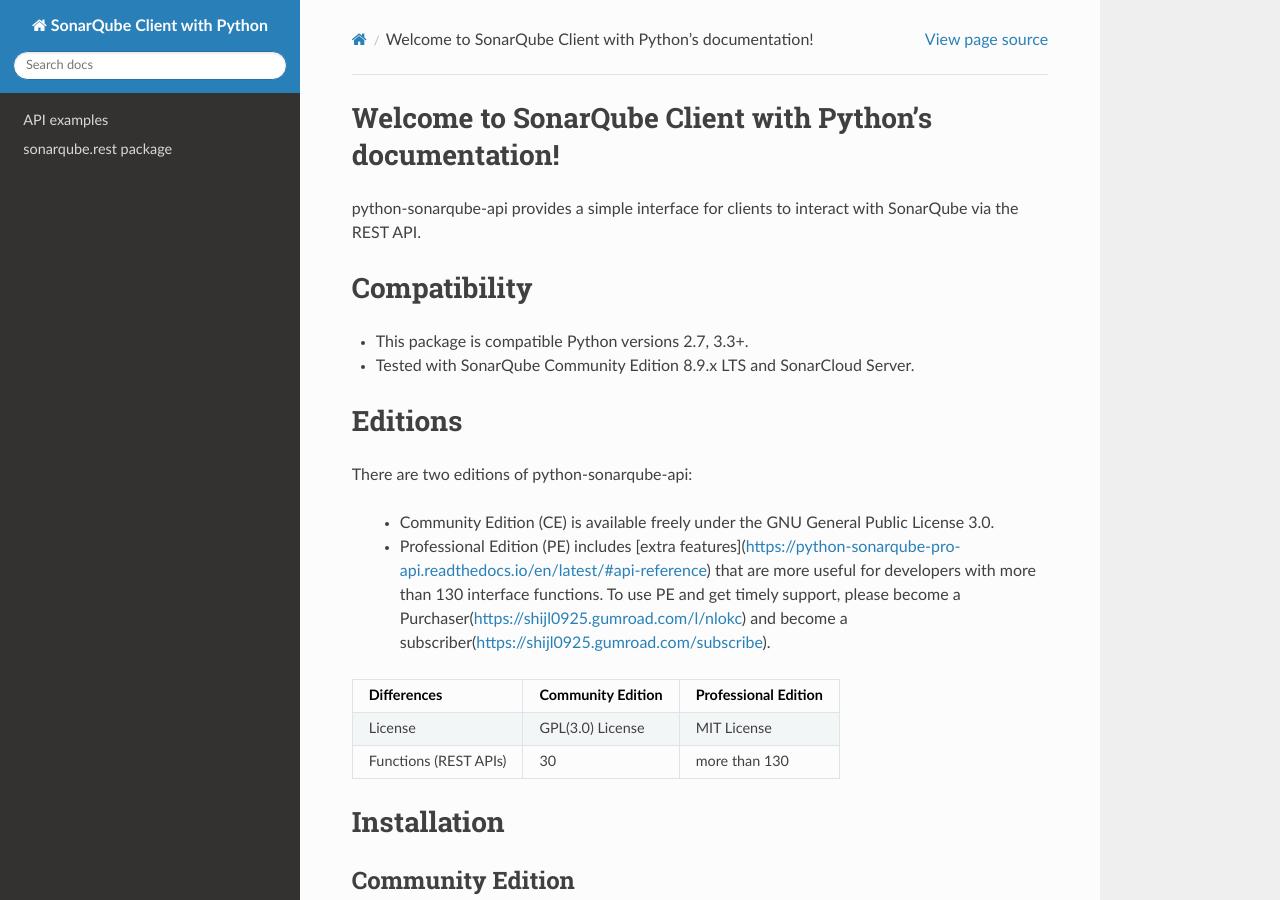
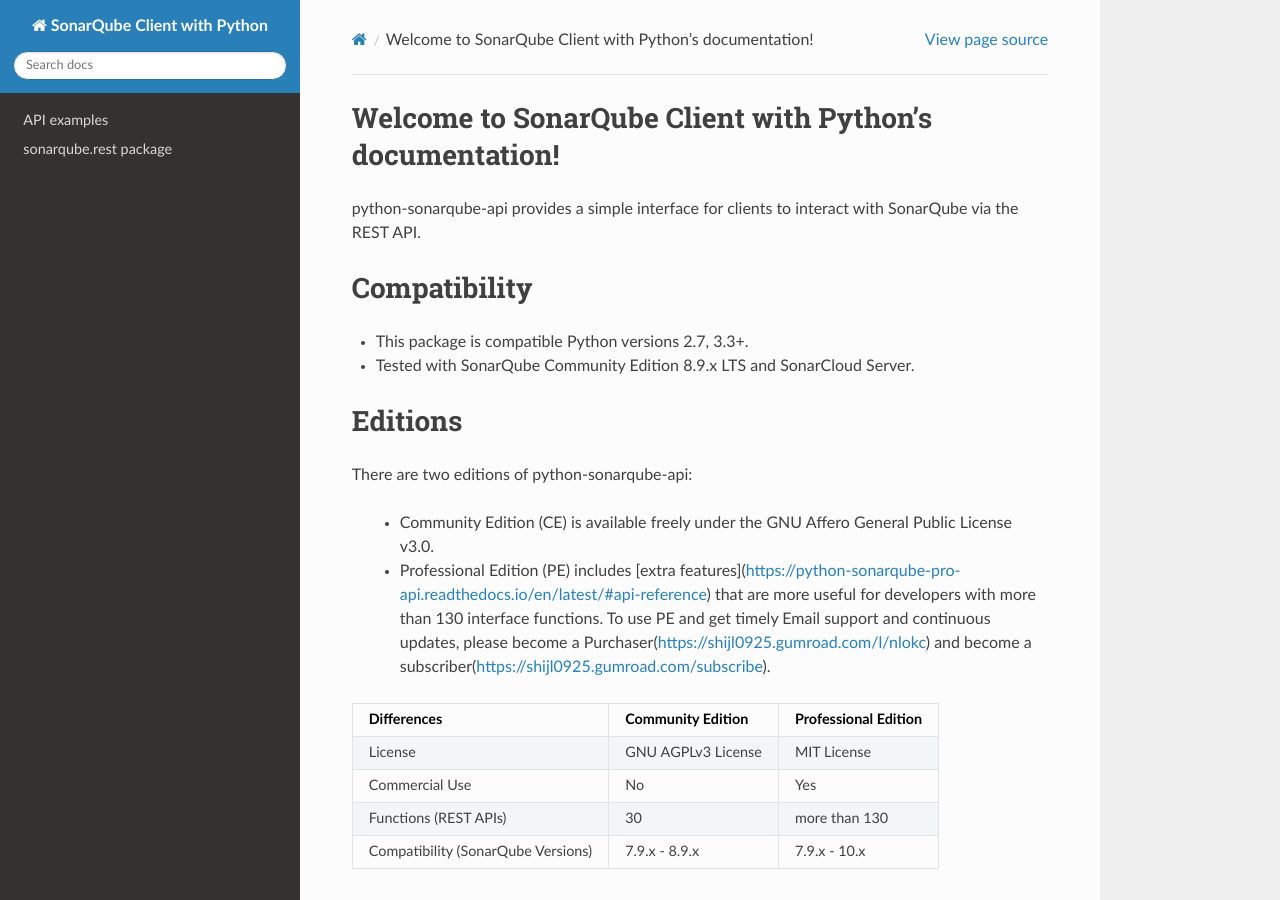
Before and after one commit to shijl0925/python-sonarqube-api, a Sphinx documentation site: the page built from docs/index.rst, in a window 1280 px wide and 900 px high. Built offline with Sphinx 7.4.7 and the Read the Docs theme 2.0.0, drawn with Linux system fonts in a browser that asks for light colours.

Commit message:
Update index.rst

```diff
--- a/docs/index.rst
+++ b/docs/index.rst
@@ -20,19 +20,24 @@
 
 There are two editions of python-sonarqube-api:
 
- * Community Edition (CE) is available freely under the GNU General Public License 3.0.
+ * Community Edition (CE) is available freely under the GNU Affero General Public License v3.0.
  * Professional Edition (PE) includes [extra features](https://python-sonarqube-pro-api.readthedocs.io/en/latest/#api-reference)
-   that are more useful for developers with more than 130 interface functions. To use PE and get timely support,
+   that are more useful for developers with more than 130 interface functions. To use PE and get timely Email support and continuous updates,
    please become a Purchaser(https://shijl0925.gumroad.com/l/nlokc) and become a subscriber(https://shijl0925.gumroad.com/subscribe).
 
-+--------------+---------------------+-----------------------+
-| Differences  | Community Edition   | Professional Edition  |
-+==============+=====================+=======================+
-| License      | GPL(3.0) License    | MIT License           |
-+--------------+---------------------+-----------------------+
-| Functions    | 30                  | more than 130         |
-| (REST APIs)  |                     |                       |
-+--------------+---------------------+-----------------------+
++---------------------+---------------------+-----------------------+
+| Differences         | Community Edition   | Professional Edition  |
++=====================+=====================+=======================+
+| License             | GNU AGPLv3 License  | MIT License           |
++---------------------+---------------------+-----------------------+
+| Commercial Use      | No                  | Yes                   |
++---------------------+---------------------+-----------------------+
+| Functions           | 30                  | more than 130         |
+| (REST APIs)         |                     |                       |
++---------------------+---------------------+-----------------------+
+| Compatibility       | 7.9.x - 8.9.x       | 7.9.x - 10.x          |
+| (SonarQube Versions)|                     |                       |
++---------------------+---------------------+-----------------------+
 
 
 Installation
```
